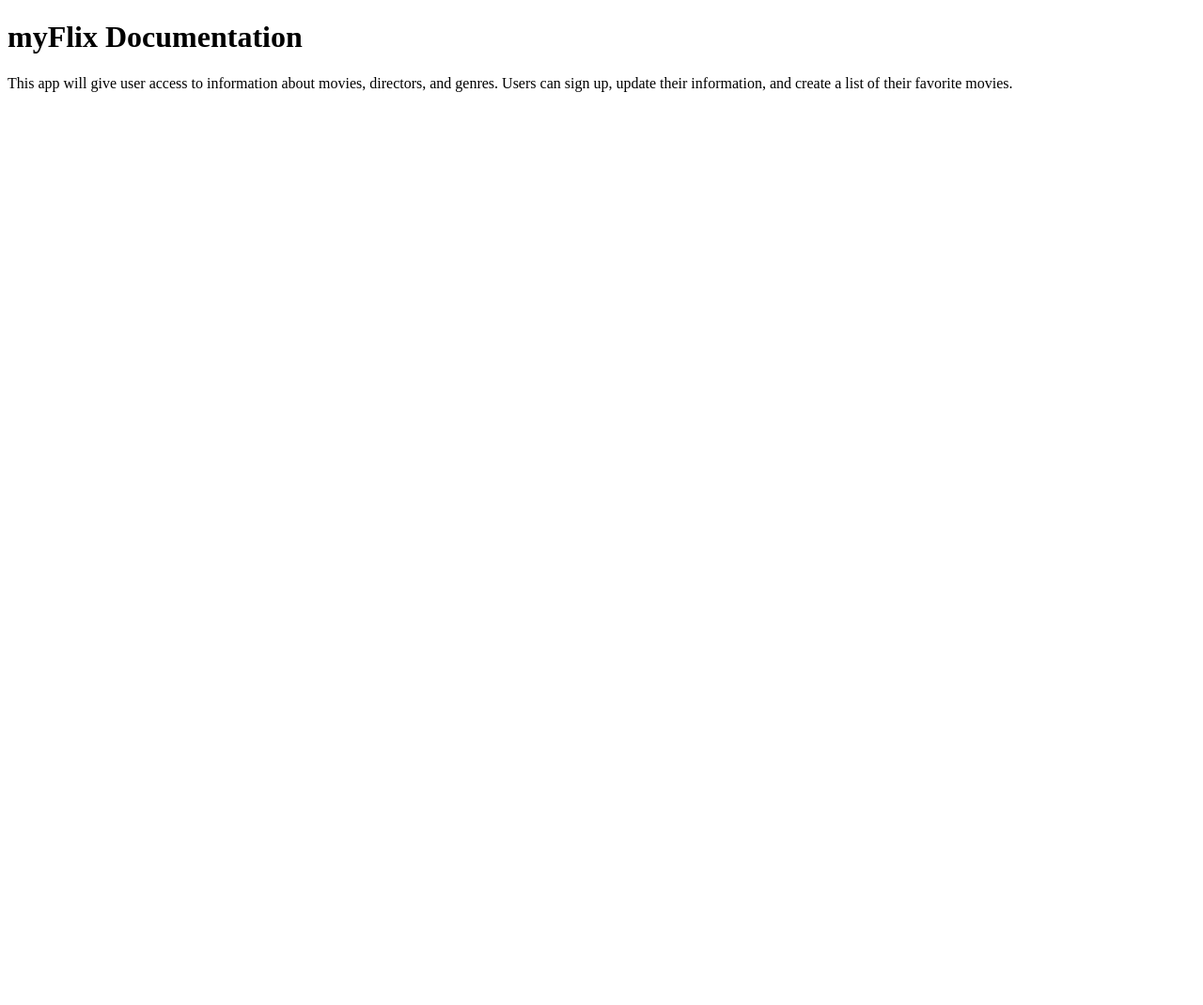
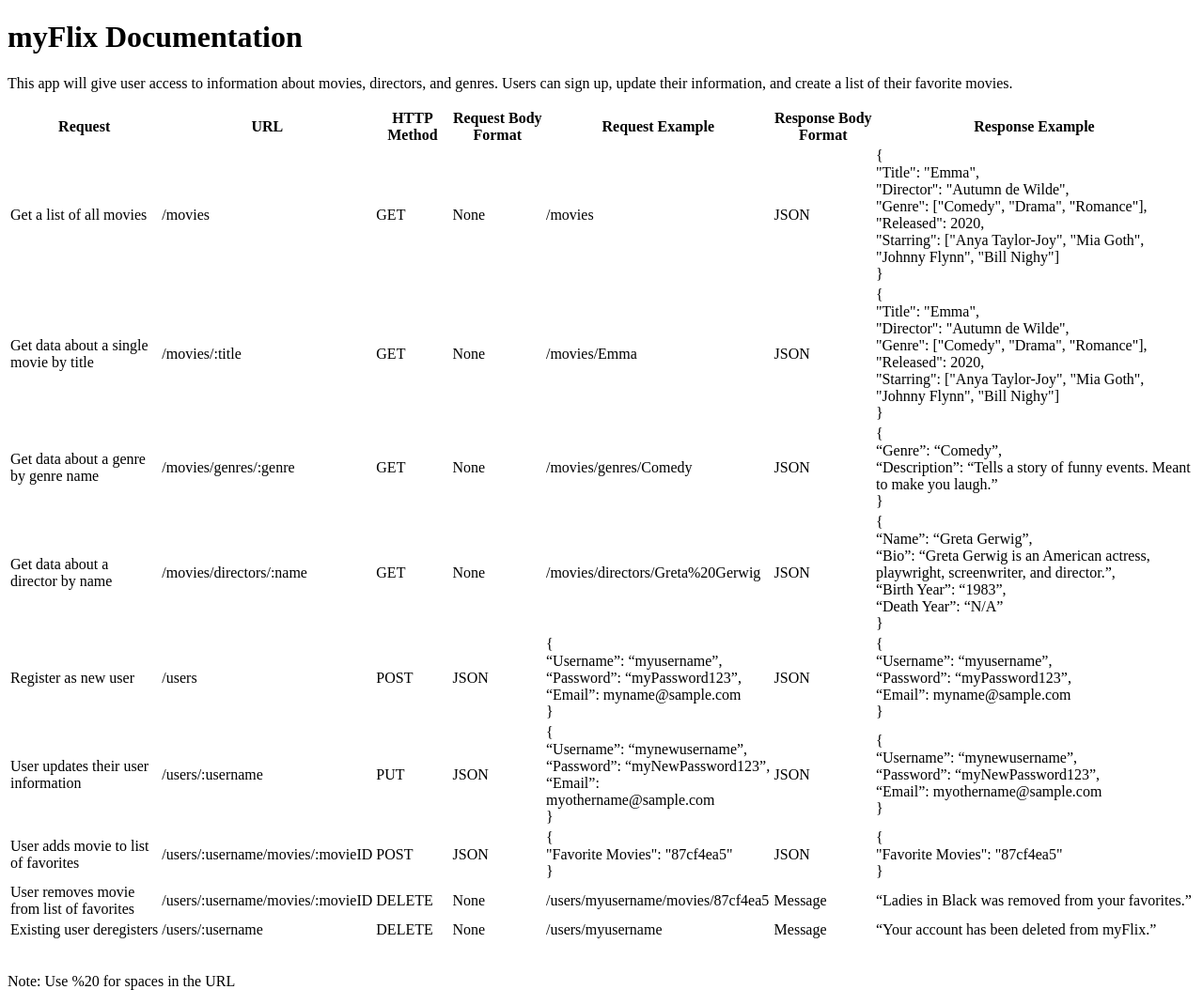
Before and after one commit to bethiamchan/myFlix, a website: page public/documentation.html in a window 1280 px wide. Shown: the whole page at 94% size. Before the commit the page ends 800 px from the top, so only its background shows below. Drawn offline with Linux system fonts and the light colour scheme.

Commit message:
Added endpoints and updated documentation file

```diff
--- a/public/documentation.html
+++ b/public/documentation.html
@@ -10,5 +10,151 @@
 	<body>
 		<h1>myFlix Documentation</h1>
 		<p>This app will give user access to information about movies, directors, and genres. Users can sign up, update their information, and create a list of their favorite movies.</p>
+
+		<table>
+			<tr>
+				<th>Request</th>
+				<th>URL</th>
+				<th>HTTP Method</th>
+				<th>Request Body Format</th>
+				<th>Request Example</th>
+				<th>Response Body Format</th>
+				<th>Response Example</th>
+			</tr>
+			<tr>
+				<td>Get a list of all movies</td>
+				<td>/movies</td>
+				<td>GET</td>
+				<td>None</td>
+				<td>/movies</td>
+				<td>JSON</td>
+				<td>{
+					<br>"Title": "Emma",
+					<br>"Director": "Autumn de Wilde",
+					<br>"Genre": ["Comedy", "Drama", "Romance"],
+					<br>"Released": 2020,
+					<br>"Starring": ["Anya Taylor-Joy", "Mia Goth", "Johnny Flynn", "Bill Nighy"]
+					<br>}
+				</td>
+			</tr>
+			<tr>
+				<td>Get data about a single movie by title</td>
+				<td>/movies/:title</td>
+				<td>GET</td>
+				<td>None</td>
+				<td>/movies/Emma</td>
+				<td>JSON</td>
+				<td>{
+					<br>"Title": "Emma",
+					<br>"Director": "Autumn de Wilde",
+					<br>"Genre": ["Comedy", "Drama", "Romance"],
+					<br>"Released": 2020,
+					<br>"Starring": ["Anya Taylor-Joy", "Mia Goth", "Johnny Flynn", "Bill Nighy"]
+					<br>}
+				</td>
+			</tr>
+			<tr>
+				<td>Get data about a genre by genre name</td>
+				<td>/movies/genres/:genre</td>
+				<td>GET</td>
+				<td>None</td>
+				<td>/movies/genres/Comedy</td>
+				<td>JSON</td>
+				<td>{
+					<br>“Genre”: “Comedy”,
+					<br>“Description”: “Tells a story of funny events. Meant to make you laugh.”
+					<br>}
+				</td>
+			</tr>
+			<tr>
+				<td>Get data about a director by name</td>
+				<td>/movies/directors/:name</td>
+				<td>GET</td>
+				<td>None</td>
+				<td>/movies/directors/Greta%20Gerwig</td>
+				<td>JSON</td>
+				<td>{
+					<br>“Name”: “Greta Gerwig”,
+					<br>“Bio”: “Greta Gerwig is an American actress, playwright, screenwriter, and director.”,
+					<br>“Birth Year”: “1983”,
+					<br>“Death Year”: “N/A”
+					<br>}
+				</td>
+			</tr>
+			<tr>
+				<td>Register as new user</td>
+				<td>/users</td>
+				<td>POST</td>
+				<td>JSON</td>
+				<td>{
+					<br>“Username”: “myusername”,
+					<br>“Password”: “myPassword123”,
+					<br>“Email”: myname@sample.com
+					<br>}
+				</td>
+				<td>JSON</td>
+				<td>{
+					<br>“Username”: “myusername”,
+					<br>“Password”: “myPassword123”,
+					<br>“Email”: myname@sample.com
+					<br>}
+				</td>
+			</tr>
+			<tr>
+				<td>User updates their user information</td>
+				<td>/users/:username</td>
+				<td>PUT</td>
+				<td>JSON</td>
+				<td>{
+					<br>“Username”: “mynewusername”,
+					<br>“Password”: “myNewPassword123”,
+					<br>“Email”: myothername@sample.com
+					<br>}
+				</td>
+				<td>JSON</td>
+				<td>{
+					<br>“Username”: “mynewusername”,
+					<br>“Password”: “myNewPassword123”,
+					<br>“Email”: myothername@sample.com
+					<br>}</td>
+			</tr>
+			<tr>
+				<td>User adds movie to list of favorites</td>
+				<td>/users/:username/movies/:movieID</td>
+				<td>POST</td>
+				<td>JSON</td>
+				<td>{
+					<br>"Favorite Movies": "87cf4ea5"
+					<br>}
+				</td>
+				<td>JSON</td>
+				<td>{
+					<br>"Favorite Movies": "87cf4ea5"
+					<br>}
+				</td>
+			</tr>
+			<tr>
+				<td>User removes movie from list of favorites</td>
+				<td>/users/:username/movies/:movieID</td>
+				<td>DELETE</td>
+				<td>None</td>
+				<td>/users/myusername/movies/87cf4ea5</td>
+				<td>Message</td>
+				<td>“Ladies in Black was removed from your favorites.”</td>
+			</tr>
+			<tr>
+				<td>Existing user deregisters</td>
+				<td>/users/:username</td>
+				<td>DELETE</td>
+				<td>None</td>
+				<td>/users/myusername</td>
+				<td>Message</td>
+				<td>“Your account has been deleted from myFlix.”</td>
+			</tr>
+		</table>
+
+		<br>
+		<p>Note: Use %20 for spaces in the URL</p>
+
 	</body>
 </html>
```
Also changed, not shown: index.js (+38 -6 lines).
